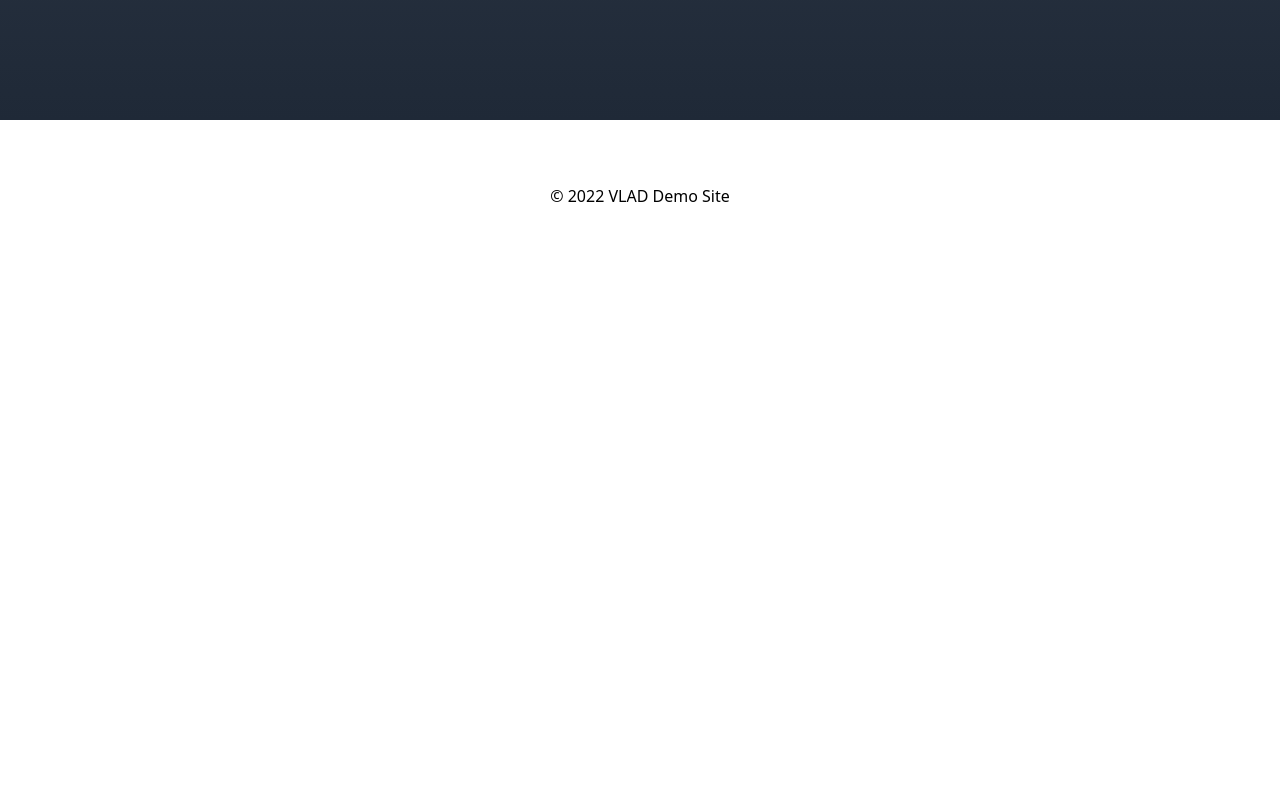
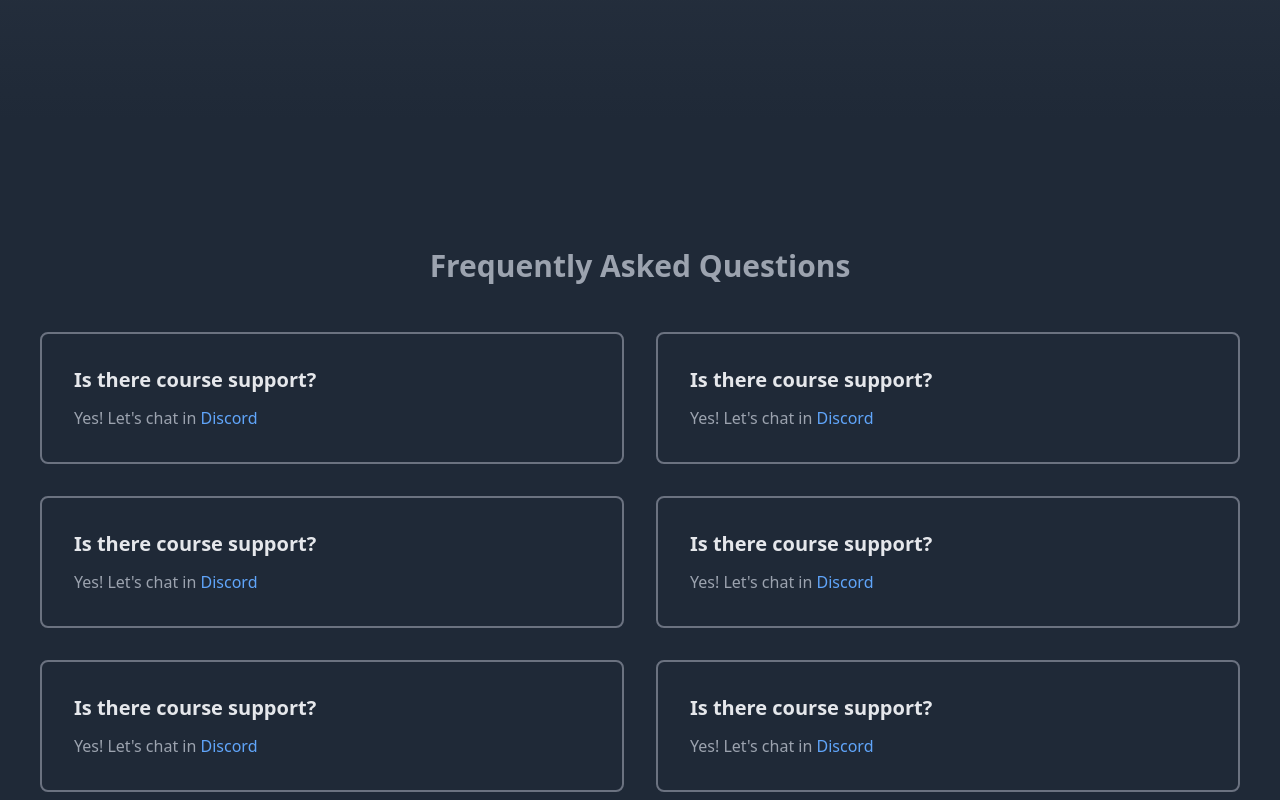
Before and after one commit to vladfullstack/gatsby-tailwind-v1, a Gatsby site: page / in a window 1280 px wide. Shown: the part 5060-5860 px from the top of the page. Before the commit the page ends 5332 px from the top, so only its background shows below. Built offline with nearby package versions, Linux system fonts and the light colour scheme; Gatsby itself is replaced by a stand-in of ours; some packages are replaced by stand-ins of ours.

Commit message:
faq section added

```diff
--- a/src/pages/index.js
+++ b/src/pages/index.js
@@ -472,6 +472,97 @@ const IndexPage = () => (
         </div>
       </div>
     </div>
+    {/* <!-- ======================================= -->
+  <!-- faq ======================================= -->
+  <!-- ======================================= --> */}
+    <div id="faq" className="bg-gray-800 py-32 text-gray-400">
+      <div className="container mx-auto px-10">
+        <h2 className="mb-12 text-3xl text-center font-bold">
+          Frequently Asked Questions
+        </h2>
+
+        {/* <!-- grid of questions --> */}
+        <div className="grid grid-cols-1 lg:grid-cols-2 gap-4 lg:gap-8">
+          {/* <!-- question --> */}
+          <div className="p-8 border-2 border-gray-500 rounded-lg">
+            <h3 className="mb-3 text-gray-200 font-bold text-xl">
+              Is there course support?
+            </h3>
+            <p>
+              Yes! Let's chat in{" "}
+              <Link to="#" className="text-blue-400 hover:underline">
+                Discord
+              </Link>
+            </p>
+          </div>
+
+          {/* <!-- question --> */}
+          <div className="p-8 border-2 border-gray-500 rounded-lg">
+            <h3 className="mb-3 text-gray-200 font-bold text-xl">
+              Is there course support?
+            </h3>
+            <p>
+              Yes! Let's chat in{" "}
+              <Link
+                to="#" className="text-blue-400 hover:underline">Discord
+              </Link>
+            </p>
+          </div>
+
+          {/* <!-- question --> */}
+          <div className="p-8 border-2 border-gray-500 rounded-lg">
+            <h3 className="mb-3 text-gray-200 font-bold text-xl">
+              Is there course support?
+            </h3>
+            <p>
+              Yes! Let's chat in{" "}
+              <Link
+                to="#" className="text-blue-400 hover:underline">Discord
+              </Link>
+            </p>
+          </div>
+
+          {/* <!-- question --> */}
+          <div className="p-8 border-2 border-gray-500 rounded-lg">
+            <h3 className="mb-3 text-gray-200 font-bold text-xl">
+              Is there course support?
+            </h3>
+            <p>
+              Yes! Let's chat in{" "}
+              <Link
+                to="#" className="text-blue-400 hover:underline">Discord
+              </Link>
+            </p>
+          </div>
+
+          {/* <!-- question --> */}
+          <div className="p-8 border-2 border-gray-500 rounded-lg">
+            <h3 className="mb-3 text-gray-200 font-bold text-xl">
+              Is there course support?
+            </h3>
+            <p>
+              Yes! Let's chat in{" "}
+              <Link
+                to="#" className="text-blue-400 hover:underline">Discord
+              </Link>
+            </p>
+          </div>
+
+          {/* <!-- question --> */}
+          <div className="p-8 border-2 border-gray-500 rounded-lg">
+            <h3 className="mb-3 text-gray-200 font-bold text-xl">
+              Is there course support?
+            </h3>
+            <p>
+              Yes! Let's chat in{" "}
+              <Link
+                to="#" className="text-blue-400 hover:underline">Discord
+              </Link>
+            </p>
+          </div>
+        </div>
+      </div>
+    </div>
   </Layout>
 )
 
```
